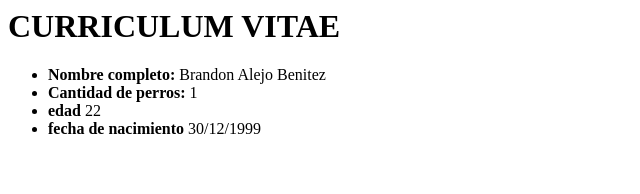
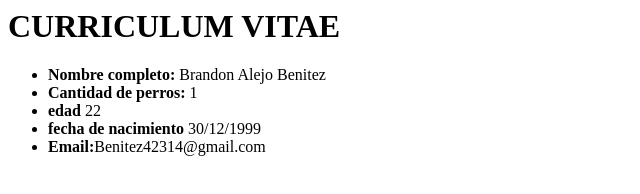
Before and after one commit to Br0ndon/nucba-2717, a plain HTML site: page clase 2/index.html in a window 1280 px wide. Shown: the whole page, without its empty margins (0-640 px from the left). Drawn offline with Linux system fonts and the light colour scheme.

Commit message:
Email agregado

```diff
--- a/clase 2/index.html
+++ b/clase 2/index.html
@@ -11,7 +11,7 @@
         <li> <b>Cantidad de perros:</b> 1</li>
          <li><b>edad</b> 22</li>
         <li><b>fecha de nacimiento</b> 30/12/1999</li>
-
+        <li><b>Email:</b>Benitez42314@gmail.com</li>
     </ul>
 </body>
 </html>
```
